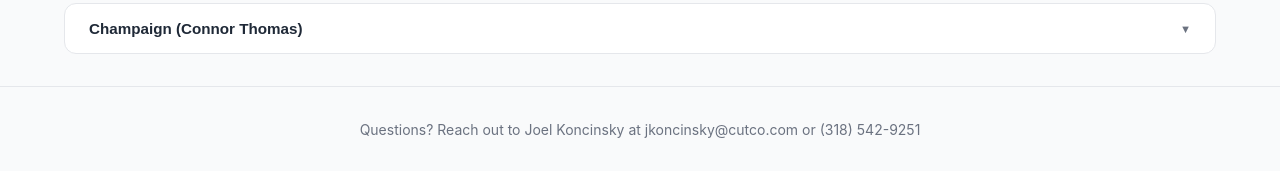
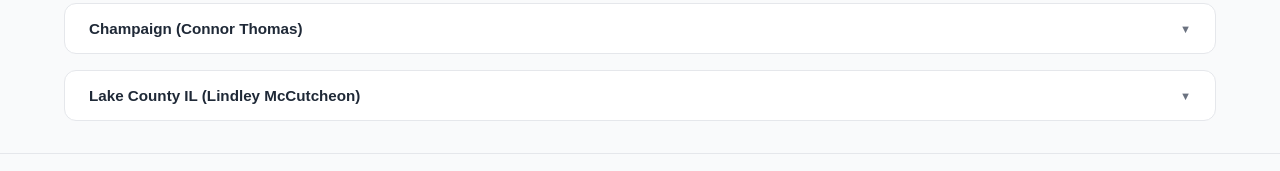
Before and after one commit to vmcdigital/vmc-meta-diy-dashboard, a Next.js app: page /ad-results in a window 1280 px wide. Shown: the part 1452-1623 px from the top of the page. Built offline with nearby package versions, Linux system fonts and the light colour scheme.

Commit message:
Add Lake County IL (Lindley McCutcheon) territory dashboard

```diff
--- a/data/dashboards.ts
+++ b/data/dashboards.ts
@@ -84,4 +84,13 @@
       },
     ],
   },
+  {
+    territory: 'Lake County IL (Lindley McCutcheon)',
+    dashboards: [
+      {
+        name: 'Lake County IL (Lindley McCutcheon)',
+        embedUrl: 'https://app.databox.com/datawall/d2e5ada06a7cb9b3de5507f22864a7a94571a946abdd174?i',
+      },
+    ],
+  },
 ];
```
